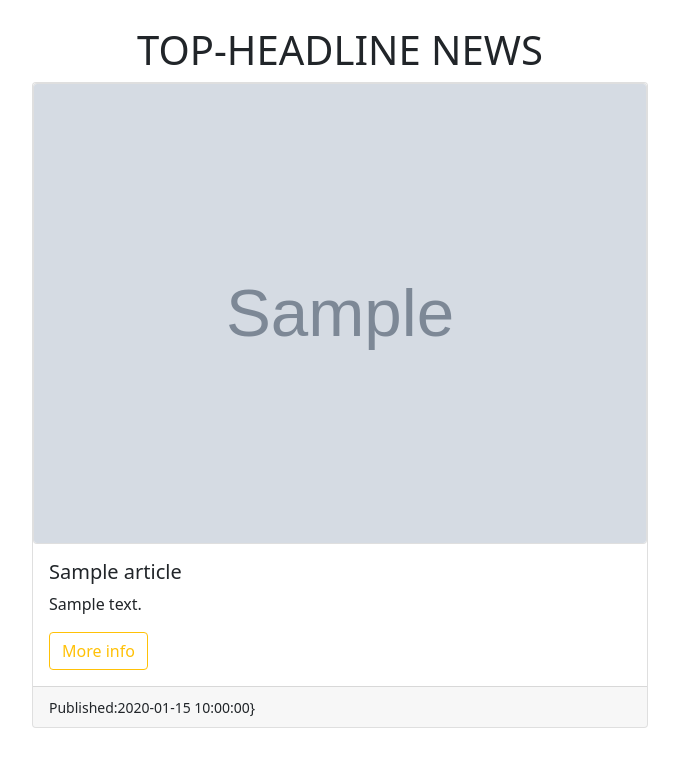
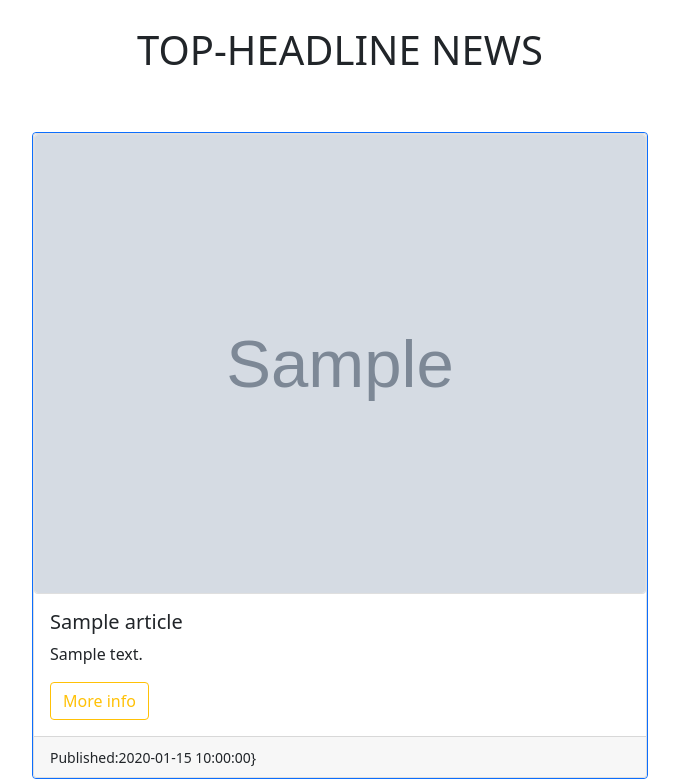
Before and after one commit to Valentino-Junior/News-API, a Flask app: template app/templates/index.html in a window 1280 px wide. Shown: the part 70-849 px from the top of the page, without its empty margins (300-979 px from the left). Before the commit the page ends 798 px from the top, so only its background shows below. Run offline with Flask 2, Linux system fonts and the light colour scheme; the template is opened without the code that fills it: most values are stand-ins (such as "Sample title", 1, 10 or a date in 2020); grey boxes marked "Sample" are stand-in pictures; some libraries are stand-ins or nearby versions.

Commit message:
Added card border

```diff
--- a/app/templates/base.html
+++ b/app/templates/base.html
@@ -26,9 +26,7 @@
 
     <!-- main content -->
     {% block content %}
-    <div style="display: flex; flex-wrap: wrap; padding-bottom: 50px;">
 
-        </div>
     {% endblock %}
     <!-- footer -->
     <script src="https://cdn.jsdelivr.net/npm/bootstrap@5.1.1/dist/js/bootstrap.bundle.min.js"
--- a/app/templates/index.html
+++ b/app/templates/index.html
@@ -3,11 +3,14 @@
 <br><br><br><br>
 <h1 class="text-center">TOP-HEADLINE NEWS</h1>
 
+<div style="display: flex; flex-wrap: wrap; padding-bottom: 50px;">
+
+</div>
         <div class="container w-50">
             <div class="row">
                 <div class="column">
               {% for article in articles %}
-
+        <div class="card border border-primary">
               <div class="card">
                 <img class="card img-fluid" src="{{article.urlToImage}}" alt="Top headline image">
                 <div class="card-body">
@@ -21,8 +24,9 @@
                   <small>Published:{{ article.publishedAt}}}</small>
                 </div>
               </div>
+              </div>
               {% endfor %}
             </div>
         </div>
-
+        </div>
 {% endblock%}
```
Also changed, not shown: app/templates/news.html (deleted).
